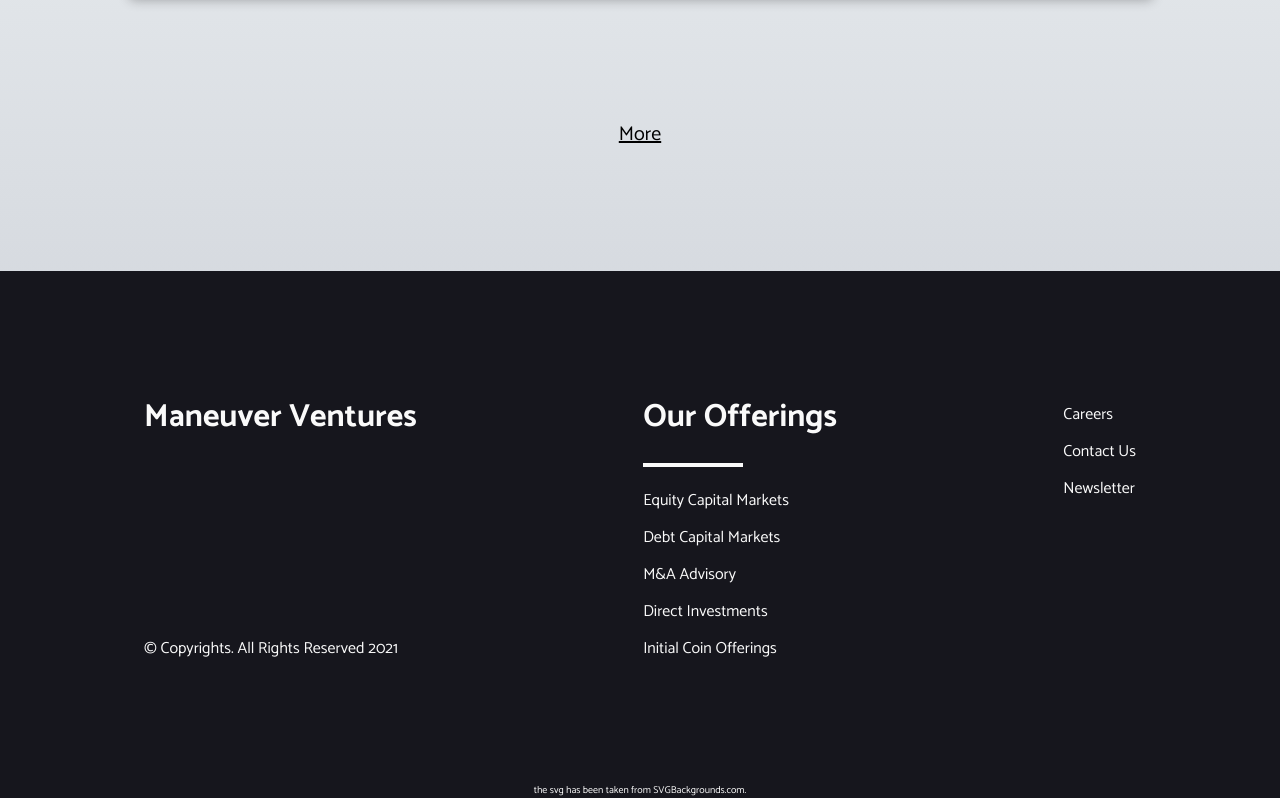
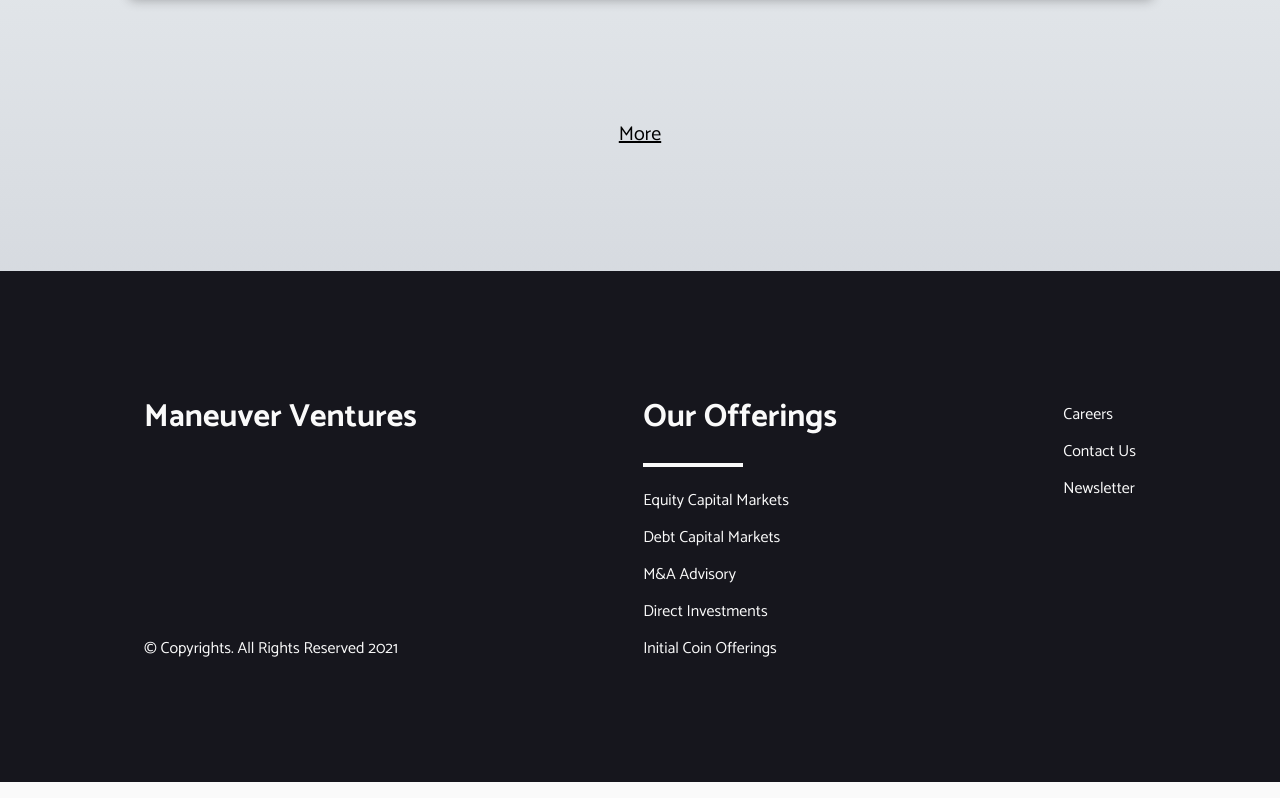
Before and after one commit to mritunjaysaha/project-1, a Next.js app: page / in a window 1280 px wide. Shown: the part 6133-6931 px from the top of the page. Built offline with nearby package versions, Linux system fonts and the light colour scheme.

Commit message:
removed attribution from footer

```diff
--- a/src/footer.jsx
+++ b/src/footer.jsx
@@ -49,7 +49,6 @@ export function Footer() {
                     <ListAnchor name={newsLetter.name} href={newsLetter.link} />
                 </ul>
             </div>
-            the svg has been taken from SVGBackgrounds.com.
         </footer>
     );
 }
```
Also changed, not shown: styles/body.module.scss (+1 -0 lines).
